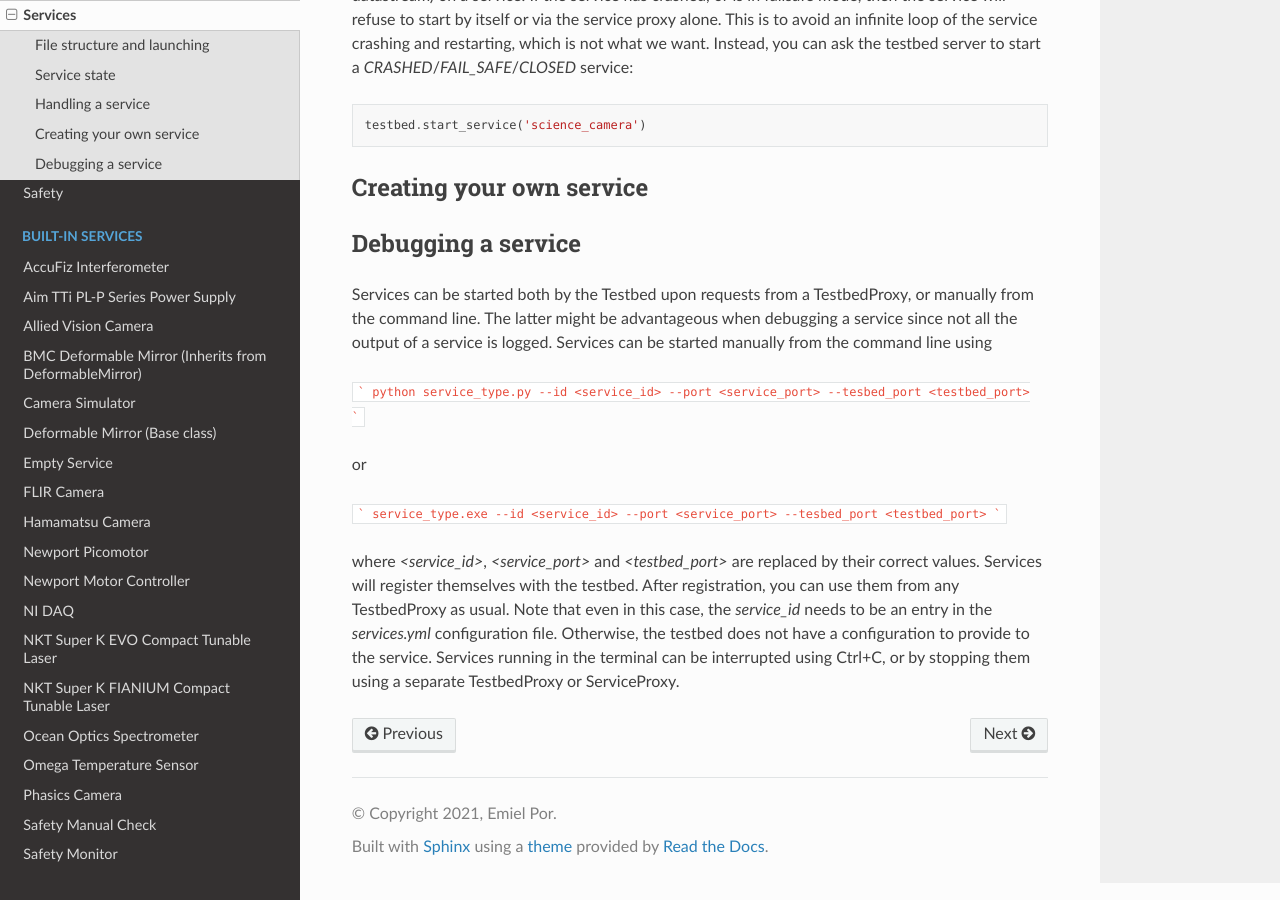
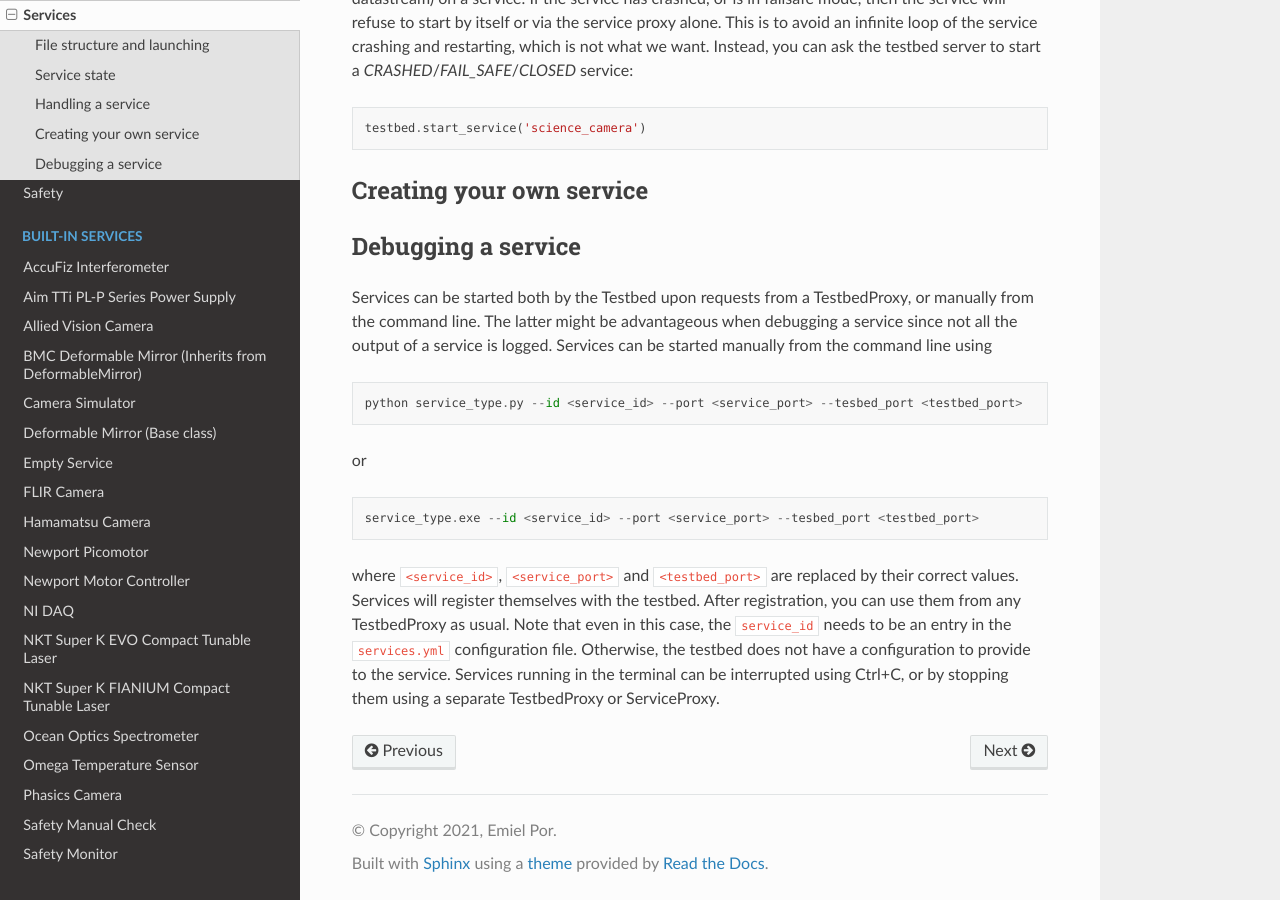
Before and after one commit to spacetelescope/catkit2, a Sphinx documentation site: the page built from docs/services.rst, in a window 1280 px wide and 900 px high, scrolled down 1870 px. Built offline with Sphinx 7.4.7 and the Read the Docs theme 3.1.0, drawn with Linux system fonts in a browser that asks for light colours.

Commit message:
Fix markup in services.rst

````diff
--- a/docs/services.rst
+++ b/docs/services.rst
@@ -15,9 +15,9 @@ The state of the service is managed by the testbed and the service. It keeps tra
 
 * *Closed*. This means that no process for this service is running.
 * *Initializing*. This means that a process has been started, but it's still initializing and has not started opening the service yet.
-* *Opening*. This means that the `open()` method is being called and that connections with hardware or other services are being established.
-* *Running*. This means that the service is operational, the `main()` functions is being called and that the service is responding to requests on its server.
-* *Closing*. This means that the `close()` method is being called and that the service is being shut down safely.
+* *Opening*. This means that the ``open()`` method is being called and that connections with hardware or other services are being established.
+* *Running*. This means that the service is operational, the ``main()`` functions is being called and that the service is responding to requests on its server.
+* *Closing*. This means that the ``close()`` method is being called and that the service is being shut down safely.
 * *Unresponsive*. This means that the service process has stopped sending heartbeats, but is still running.
 * *Crashed*. This means that the service has crashed. The service may have raised an exception during its operation or may have crashed outright without even shutting down safely.
 * *Fail_safe*. This means that the service was safely closed because of safety violations.
@@ -59,14 +59,18 @@ Debugging a service
 
 Services can be started both by the Testbed upon requests from a TestbedProxy, or manually from the command line. The latter might be advantageous when debugging a service since not all the output of a service is logged. Services can be started manually from the command line using
 
-```
-python service_type.py --id <service_id> --port <service_port> --tesbed_port <testbed_port>
-```
+.. code-block:: python
+
+    python service_type.py --id <service_id> --port <service_port> --tesbed_port <testbed_port>
 
 or
 
-```
-service_type.exe --id <service_id> --port <service_port> --tesbed_port <testbed_port>
-```
+.. code-block:: python
 
-where `<service_id>`, `<service_port>` and `<testbed_port>` are replaced by their correct values. Services will register themselves with the testbed. After registration, you can use them from any TestbedProxy as usual. Note that even in this case, the `service_id` needs to be an entry in the `services.yml` configuration file. Otherwise, the testbed does not have a configuration to provide to the service. Services running in the terminal can be interrupted using Ctrl+C, or by stopping them using a separate TestbedProxy or ServiceProxy.
+    service_type.exe --id <service_id> --port <service_port> --tesbed_port <testbed_port>
+
+where ``<service_id>``, ``<service_port>`` and ``<testbed_port>`` are replaced by their correct values. Services will
+register themselves with the testbed. After registration, you can use them from any TestbedProxy as usual. Note that
+even in this case, the ``service_id`` needs to be an entry in the ``services.yml`` configuration file. Otherwise, the
+testbed does not have a configuration to provide to the service. Services running in the terminal can be interrupted
+using Ctrl+C, or by stopping them using a separate TestbedProxy or ServiceProxy.
````
